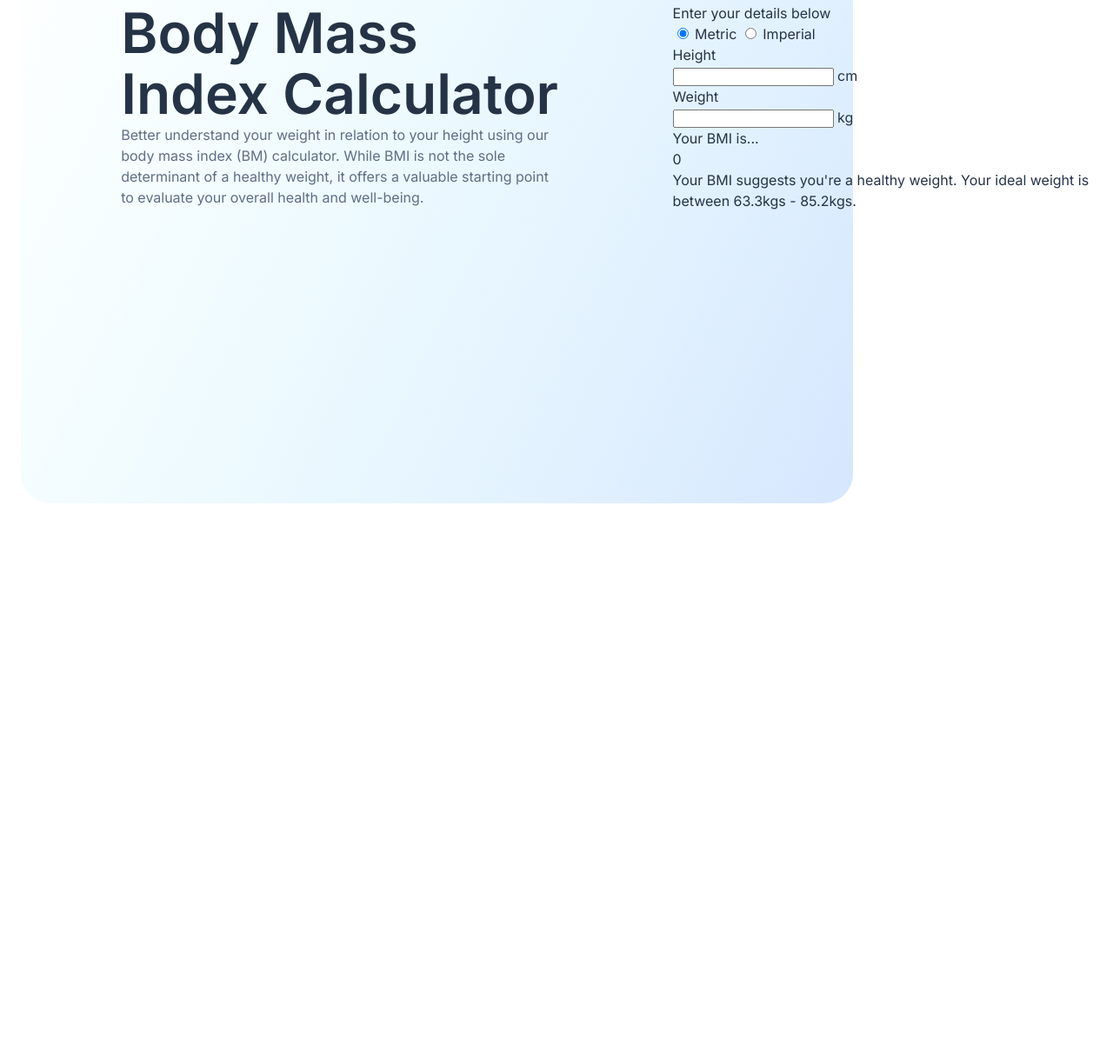
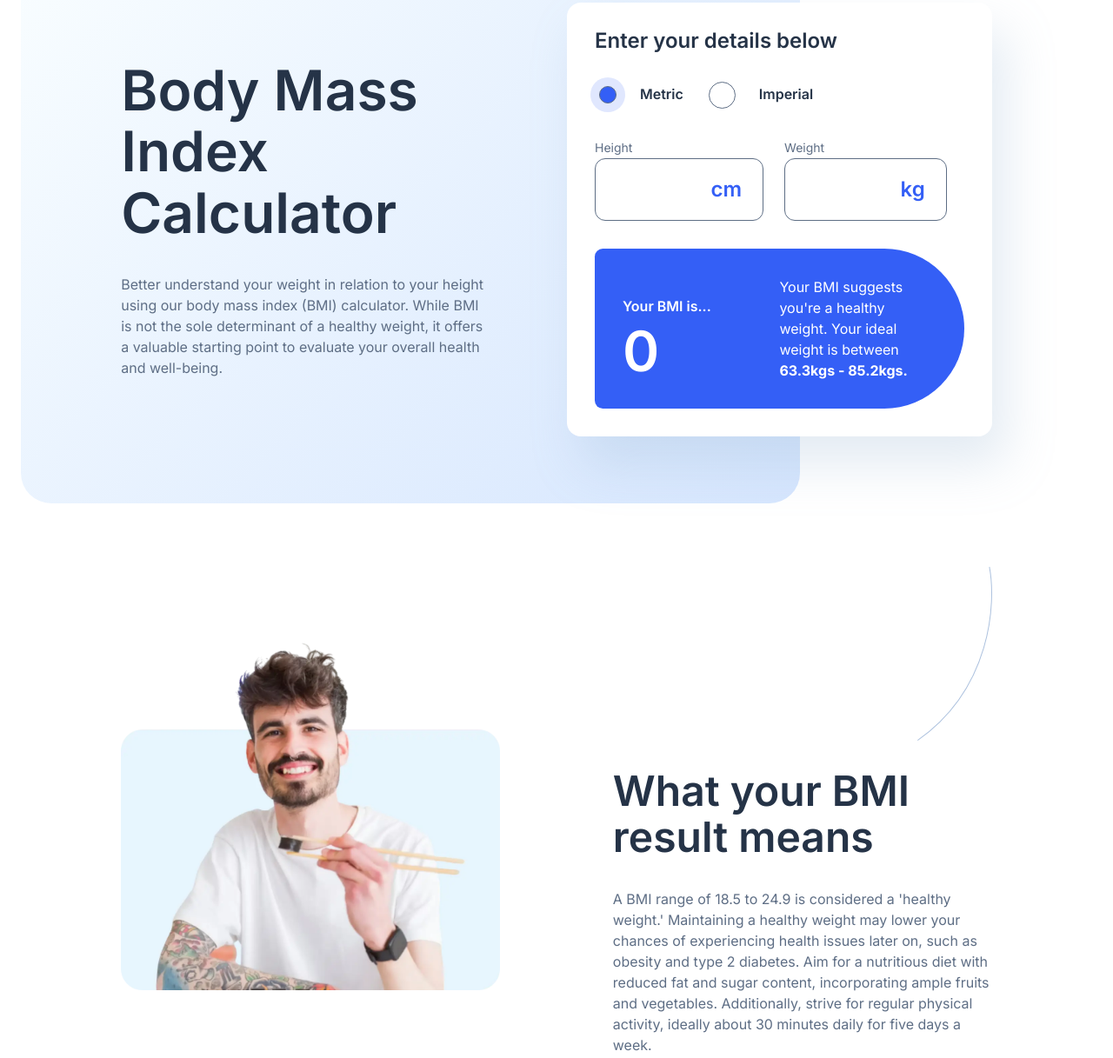
Before and after one commit to maluojuara/bmi-calculator, a plain HTML site: page index.html in a window 1280 px wide. Shown: the part 141-1358 px from the top of the page at 87% size. Before the commit the page ends 800 px from the top, so only its background shows below. Drawn offline with Linux system fonts and the light colour scheme.

Commit message:
html almost finished

```diff
--- a/index.html
+++ b/index.html
@@ -21,14 +21,13 @@
 </head>
 
 <body>
-  <img class="background-rectangle" src="assets/images/Rectangle_6.svg">
   <section class="main">
     <img class="logo" src="assets/images/logo.svg" alt="Logo">
 
     <div class="main__container">
       <div class="main__info">
         <h1 class="main__title">Body Mass Index Calculator</h1>
-        <p class="main__description">Better understand your weight in relation to your height using our body mass index (BM) calculator. While BMI is not the sole determinant of a healthy weight, it offers a valuable starting point to evaluate your overall health and well-being.</p>
+        <p class="main__description">Better understand your weight in relation to your height using our body mass index (BMI) calculator. While BMI is not the sole determinant of a healthy weight, it offers a valuable starting point to evaluate your overall health and well-being.</p>
       </div>
 
       <div class="main__box">
@@ -36,35 +35,83 @@
 
         <div class="box__choose-unit">
           <input type="radio" name="unit" id="metric" checked>
-          <label for="metric">Metric</label>
+          <label for="metric" class="choose-unit-label">Metric</label>
 
           <input type="radio" name="unit" id="imperial">
-          <label for="metric">Imperial</label>
+          <label for="imperial" class="choose-unit-label">Imperial</label>
         </div>
 
         <div class="box__measure-input">
-          <p>Height</p>
-          <input type="text" id="height" required>
-          <span>cm</span>
-        </div>
 
-        <div class="box__measure-input">
-          <p>Weight</p>
-          <input type="text" id="weight" required>
-          <span>kg</span>
+          <div class="measure-input-height">
+            <label for="weight">Height</label>
+            <div class="input-with-unit">
+              <input type="text" id="height" required>
+              <span>cm</span>
+            </div>
+          </div>
+
+          <div class="measure-input-weight">
+            <label for="weight">Weight</label>
+            <div class="input-with-unit">
+              <input type="text" id="weight" required>
+              <span>kg</span>
+            </div>
+          </div>
+
+
         </div>
 
         <div class="box__result">
-          <p>Your BMI is...</p>
-          <p>0</p>
-          <p>Your BMI suggests you're a healthy weight. Your ideal weight is between <strong>63.3kgs - 85.2kgs.</strong></p>
-
+          <div class="box__result__container">
+            <p class="result-intro">Your BMI is...</p>
+            <p class="result">0</p>
+          </div>
+          <div class="box__result__container">
+            <p class="result-description">Your BMI suggests you're a healthy weight. Your ideal weight is between <span>63.3kgs - 85.2kgs.</span></p>
+          </div>
         </div>
 
       </div>
     </div>
   </section>
 
+  <div class="background-rectangle"></div>
+
+  <section class="meaning">
+
+    <div class="meaning__main">
+      <img src="assets/images/image-man-eating.webp" class="meaning__main-img" alt="Man eating">
+
+      <div class="meaning__text">
+        <img src="assets/images/pattern-curved-line-left.svg" class="curved-line-left" alt="Curved Line for decoration">
+        <h3>What your BMI result means</h2>
+        <p>A BMI range of 18.5 to 24.9 is considered a 'healthy weight.' Maintaining a healthy weight may lower your chances of experiencing health issues later on, such as obesity and type 2 diabetes. Aim for a nutritious diet with reduced fat and sugar content, incorporating ample fruits and vegetables. Additionally, strive for regular physical activity, ideally about 30 minutes daily for five days a week.</p>
+      </div>
+    </div>
+
+    <ul class="meaning__topics">
+      <li class="topic">
+        <img src="assets/images/icon-eating.svg" alt="Healthy eating">
+        <h4>Healthy eating</h4>
+        <p>Healthy eating promotes weight control, disease prevention, better digestion, immunity, mental clarity, and mood.</p>
+      </li>
+
+      <li class="topic">
+        <img src="assets/images/icon-exercise.svg" alt="Regular exercise">
+        <h4>Regular exercise</h4>
+        <p>Exercise improves fitness, aids weight control, elevates mood, and reduces disease risk, fostering wellness and longevity.</p>
+      </li>
+
+      <li class="topic">
+        <img src="assets/images/icon-sleep.svg" alt="Adequate sleep">
+        <h4>Adequate sleep</h4>
+        <p>Sleep enhances mental clarity, emotional stability, and physical wellness, promoting overall restoration and rejuvenation.</p>
+      </li>
+
+    </ul>
+  </section
+
 
 </body>
 </html>
--- a/styles/global-style.css
+++ b/styles/global-style.css
@@ -1,4 +1,5 @@
 @import url('main.css');
+@import url('meaning.css');
 
 :root{
     --blue: #345FF6;
--- a/styles/main.css
+++ b/styles/main.css
@@ -1,29 +1,141 @@
 .main{
-    margin-top: 4.6rem;
-    margin-left: 8.7rem;
-}
-
-.background-rectangle{
-    position: fixed;
-    top: 0;
-    left: 1.5rem;
-    /* width: 90%; */
-    height: 90%;
-    z-index: -1;
+    margin: 4.6rem 8.7rem 0 8.7rem;
 }
 
 .main__container {
-    display: grid;
-    grid-template-columns: repeat(2, 1fr);
-    column-gap: 8rem;
+    display: flex;
+    column-gap: 5.5rem;
+    align-items: center;
+}
+
+.main__info{
+    flex: 1;
 }
 
 .main__title{
     font-size: 64px;
     line-height: 110%;
     font-weight: 600;
+    margin-bottom: 2.2rem;
 }
 
 .main__description{
-    color: var(--dark-electric-blue)
+    color: var(--dark-electric-blue);
 }
+
+.main__box{
+    flex: 1;
+    background-color: var(--white);
+    padding: 2rem;
+    border-radius: 1rem;
+    box-shadow: 16px 32px 56px 0 rgba(143, 174, 207, 0.25);
+}
+
+.box__title{
+    font-size: 24px;
+    font-weight: 600;
+    margin-bottom: 2rem;
+}
+
+.box__choose-unit{
+    display: flex;
+    align-items: center;
+    text-align: center;
+    margin-bottom: 2rem;
+    column-gap: 24px;
+}
+
+.choose-unit-label {
+    font-weight: 600;
+}
+
+input[type="radio"] {
+    appearance: none;
+    width: 31px;
+    height: 31px;
+    border-radius: 50%;
+    border: 1px solid var(--dark-electric-blue);
+    cursor: pointer;
+}
+
+input[type="radio"]:checked {
+    width: 20px;
+    height: 20px;
+    background-color: var(--blue);
+    box-shadow: 0px 0px 0px 10px rgba(52, 95, 246, 15%);
+}
+
+input[type="radio"]:hover {
+    border-color: var(--blue);
+}
+
+.box__measure-input{
+    display: flex;
+    gap: 1.5rem;
+}
+
+.box__measure-input label {
+    color: var(--dark-electric-blue);
+    font-size: 14px;
+}
+
+.input-with-unit{
+    border: 1px solid var(--dark-electric-blue);
+    border-radius: 12px;
+    padding: 20px 24px;
+}
+
+.input-with-unit input {
+    font-size: 24px;
+    font-weight: 600;
+    color: var(--gunmetal);
+    border: none;
+    outline: none;
+    box-shadow: none;
+    width: 100px;
+    cursor: text;
+}
+
+.input-with-unit span {
+    color: var(--blue);
+    font-size: 24px;
+    font-weight: 600;
+}
+
+.box__result{
+    background-color: var(--blue);
+    color: var(--white);
+    display: flex;
+    padding: 2rem;
+    align-items: center;
+    border-radius: 80px 800px 800px 80px;
+    margin-top: 2rem;
+}
+
+.box__result__container{
+    flex: 1;
+}
+
+.box__result__container span {
+    font-weight: 700;
+}
+
+.result-intro, .result{
+    font-weight: 600;
+}
+
+.result {
+    font-size: 64px;
+    margin-top: 28px;
+}
+
+.background-rectangle{
+    top: 0;
+    position: absolute;
+    width: 70%;
+    height: 90%;
+    background: linear-gradient(135deg,  rgba(214, 252, 254, 0.1) 0%,rgba(214, 230, 254, 100%) 100%);
+    border-radius: 0 0 35px 35px;
+    margin-left: 1.5rem;
+    z-index: -1;
+}
--- /dev/null
+++ b/styles/meaning.css
@@ -0,0 +1,54 @@
+.meaning__main {
+    display: flex;
+    margin: 9.4rem 8.7rem 6rem 8.7rem;
+    align-items: center;
+    gap: 8.1rem;
+}
+
+.meaning__main-img {
+    width: 40%;
+    flex: 1;
+}
+
+.meaning__text{
+    flex: 1;
+}
+
+.meaning__text h3 {
+    font-size: 48px;
+    font-weight: 600;
+    line-height: 110%;
+    margin-bottom: 2rem;
+    margin-top: 2rem;
+}
+
+.meaning__text p{
+    color: var(--dark-electric-blue);
+}
+
+.curved-line-left{
+    display: block;
+    margin-left: auto;
+}
+
+.meaning__topics{
+    display: flex;
+    justify-content: center;
+    gap: 2rem;
+    padding: 7.25rem;
+    background: linear-gradient(135deg,rgba(214, 252, 254, 0.25) 0%,rgba(214, 230, 254, 0.25) 100%);
+    margin-left: 24px;
+    margin-right: 24px;
+    border-radius: 35px;
+}
+
+.topic h4 {
+    font-size: 24px;
+    font-weight: 600;
+    margin-top: 2.8rem;
+    margin-bottom: 1.5rem;
+}
+
+.topic p {
+    color: var(--dark-electric-blue);
+}
```
